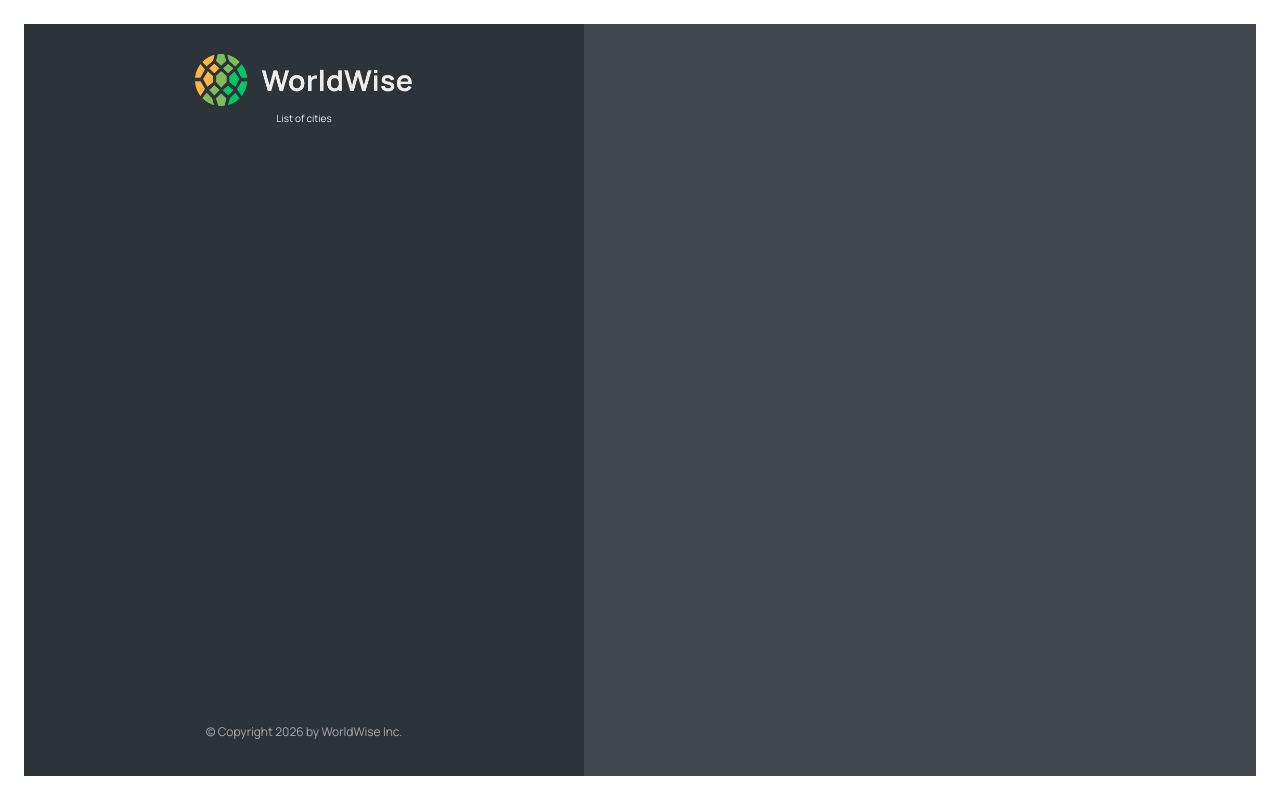
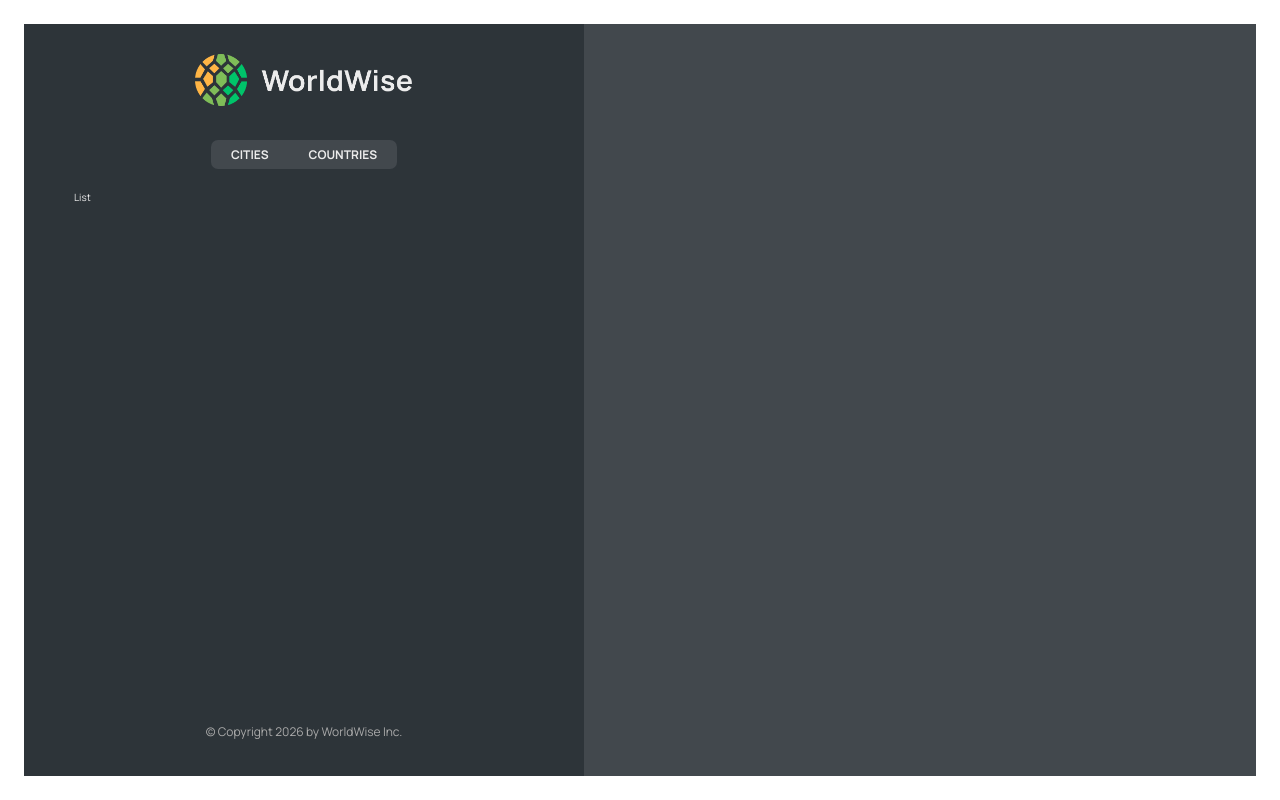
Before and after one commit to Alireza-Mak/WorldWise, a React (Vite) app: page /app in a window 1280 px wide. Built offline with nearby package versions, Linux system fonts and the light colour scheme.

Commit message:
Created CityList and added it as the child of app root

```diff
--- a/src/App.tsx
+++ b/src/App.tsx
@@ -5,16 +5,21 @@
 import Pricing from "./pages/Pricing";
 import Login from "./pages/Login";
 import AppLayout from "./pages/AppLayout";
+import CityList from "./components/CityList";
 
 function App() {
     return (
         <BrowserRouter>
             <Routes>
-                <Route path="/" element={<Homepage />} />
+                <Route index element={<Homepage />} />
                 <Route path="/product" element={<Product />} />
                 <Route path="/pricing" element={<Pricing />} />
                 <Route path="/login" element={<Login />} />
-                <Route path="/app" element={<AppLayout />} />
+                <Route path="app" element={<AppLayout />}>
+                    <Route index element={<CityList />} />
+                    <Route path="cities" element={<p>cities</p>} />
+                    <Route path="countries" element={<p>countries</p>} />
+                </Route>
                 <Route path="*" element={<PageNotFound />} />
             </Routes>
         </BrowserRouter>
--- a/src/components/AppNav.tsx
+++ b/src/components/AppNav.tsx
@@ -1,3 +1,16 @@
+import { NavLink } from "react-router-dom";
+import styles from "./AppNav.module.css";
 export default function AppNav() {
-    return <div></div>;
+    return (
+        <nav className={styles.nav}>
+            <ul>
+                <li>
+                    <NavLink to="cities">Cities</NavLink>
+                </li>
+                <li>
+                    <NavLink to="countries">Countries</NavLink>
+                </li>
+            </ul>
+        </nav>
+    );
 }
--- /dev/null
+++ b/src/components/CityList.tsx
@@ -0,0 +1,4 @@
+import styles from "./CityList.module.css";
+export default function CityList() {
+    return <ul className={styles.cityList}>List</ul>;
+}
--- a/src/components/Sidebar.tsx
+++ b/src/components/Sidebar.tsx
@@ -1,3 +1,4 @@
+import { Outlet } from "react-router-dom";
 import AppNav from "./AppNav";
 import Logo from "./Logo";
 import styles from "./Sidebar.module.css";
@@ -6,7 +7,7 @@
         <div className={styles.sidebar}>
             <Logo />
             <AppNav />
-            <p>List of cities</p>
+            <Outlet />
             <footer className={styles.footer}>
                 <p className={styles.copyright}>
                     &copy; Copyright {new Date().getFullYear()} by WorldWise
```
